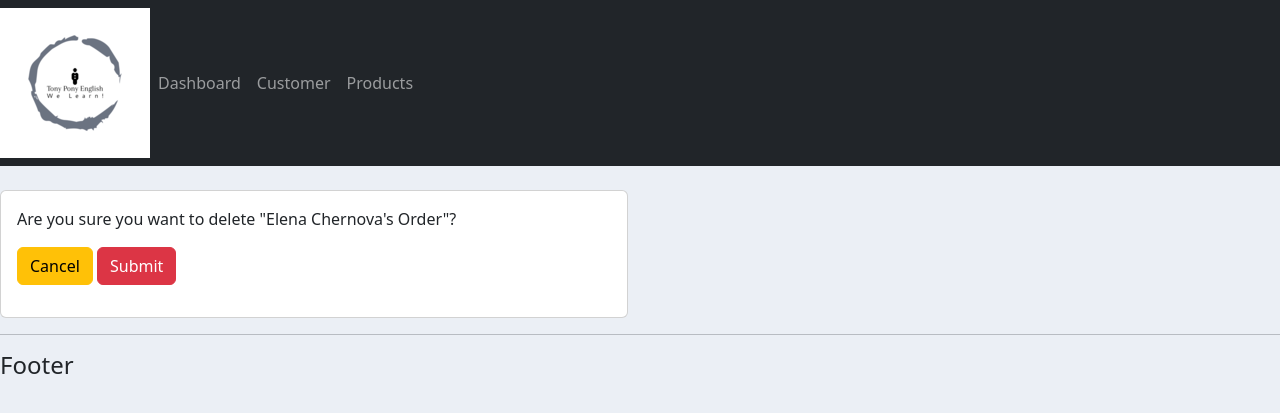
After one commit to boiko88/Django-Student-CRM, a Django app: page /delete-order/1/ in a window 1280 px wide. The commit adds this page. Shown: the top 413 px of the page. Run offline with Django 4.2, Linux system fonts and the light colour scheme; data comes from the database, SQL or seed files in the repository; both versions use the stored data as it was after the commit; some libraries are stand-ins or nearby versions.

Commit message:
created delete.html and finished CRUD functionality. It works well now

```diff
--- a/CRM/urls.py
+++ b/CRM/urls.py
@@ -11,5 +11,7 @@ urlpatterns = [
     path('products/', views.productsPage, name="products"),
     path('create-order/', views.createOrder, name="create-order"),
     path('update-order/<str:pk>/', views.updateOrder, name="update-order"),
+    path('delete-order/<str:pk>/', views.deleteOrder, name="delete-order"),
     path('create-customer/', views.createCustomer, name="create-customer"),
+
 ]
--- a/students/views.py
+++ b/students/views.py
@@ -70,6 +70,16 @@ def updateOrder(request, pk):
     return render(request, 'order_form.html', context)
 
 
+def deleteOrder(request, pk):
+    order = Order.objects.get(id=pk)
+    context = {'item': order}
+
+    if request.method == "POST":
+        order.delete()
+        return redirect('dashboard')
+
+    return render(request, 'delete.html', context)
+
 
 def createCustomer(request):
     form = CustomerForm()
--- a/templates/customer.html
+++ b/templates/customer.html
@@ -72,8 +72,8 @@
                         <td>{{order.product.category}}</td>
                         <td>{{order.date_created}}</td>
                         <td>{{order.status}}</td>
-                        <td><a class="btn btn-info" href="">Update</a></td>
-                        <td><a class="btn btn-danger" href="">Remove</a></td>
+                        <td><a class="btn btn-info" href={% url 'update-order' order.id %}>Update</a></td>
+					    <td><a class="btn btn-danger" href={% url 'delete-order' order.id %}>Delete</a></td>
                     </tr>
                     {% endfor %}
 
--- a/templates/dashboard.html
+++ b/templates/dashboard.html
@@ -52,7 +52,7 @@
 					<td>{{order.date_created}}</td>
 					<td>{{order.status}}</td>
 					<td><a class="btn btn-info" href={% url 'update-order' order.id %}>Update</a></td>
-					<td><a class="btn btn-danger" href=''>Delete</a></td>
+					<td><a class="btn btn-danger" href={% url 'delete-order' order.id %}>Delete</a></td>
 				</tr>
 				{% endfor %}
 			</table>
--- /dev/null
+++ b/templates/delete.html
@@ -0,0 +1,19 @@
+{% extends 'main.html' %}
+{% load static %}
+{% block content %}
+
+<br>
+<div class="row">
+    <div class="col-md-6">
+        <div class="card card-body">
+            <p>Are you sure you want to delete "{{item}}"?</p>
+            <form action="{% url 'delete-order' item.id %}" method="POST">
+                {% csrf_token %}
+                <a class="btn btn-warning" href="{% url 'dashboard' %}">Cancel</a>
+
+                <input class="btn btn-danger" type="submit" name="Confirm">
+            </form>
+        </div>
+    </div>
+</div>
+{% endblock %}
```
Also changed, not shown: templates/order_form.html (+12 -5 lines), db.sqlite3.
